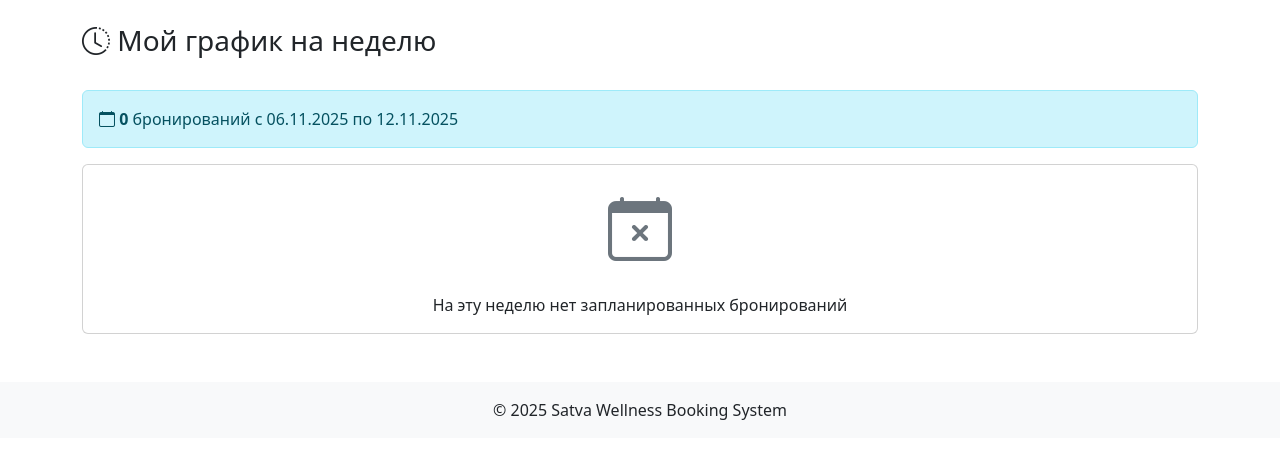
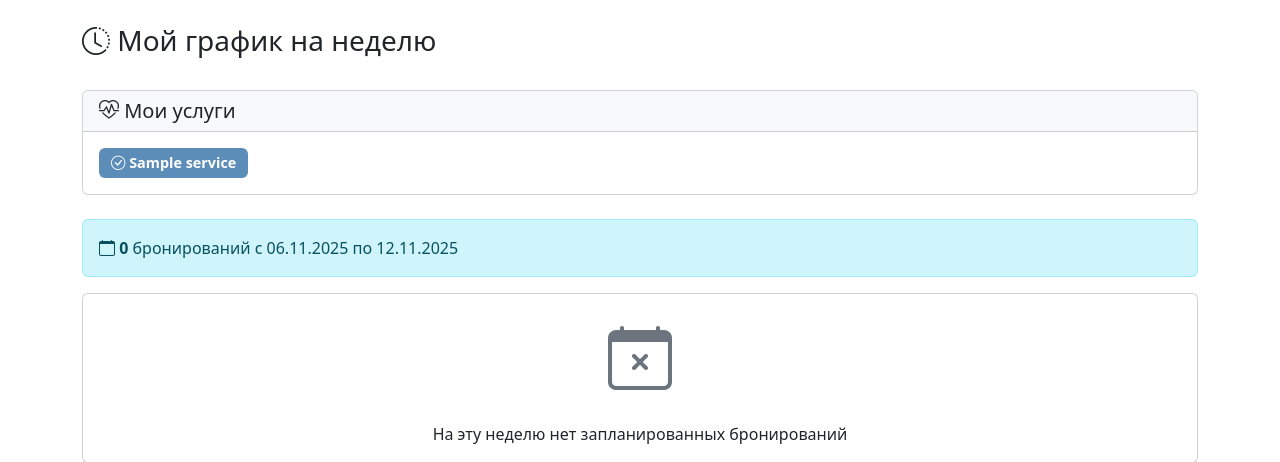
Before and after one commit to santex85/satva_willnes_booking, a Django app: page /my-schedule/ in a window 1280 px wide. Shown: the part 56-518 px from the top of the page. Run offline with Django 5.2, Linux system fonts and the light colour scheme; a user stored in the database is signed in; tables that the repository leaves empty hold one stand-in row (values such as "Sample post").

Commit message:
Добавлен список услуг специалиста на странице графика
- Добавлена секция 'Мои услуги' с отображением всех услуг специалиста
- Если услуг больше 5, показываются только первые 5
- Остальные услуги скрыты и открываются по кнопке 'Показать еще'
- Добавлен JavaScript для переключения видимости услуг
- Услуги отображаются в виде badges с иконками

```diff
--- a/booking/views.py
+++ b/booking/views.py
@@ -114,12 +114,16 @@ def my_schedule_view(request):
     # Подсчитываем общее количество бронирований
     total_bookings = bookings.count()
 
+    # Получаем все услуги, которые может выполнять специалист
+    services = specialist.services_can_perform.all().order_by('name')
+
     return render(request, 'specialist_schedule.html', {
         'week_days': week_days,
         'today': today,
         'week_end': week_end,
         'total_bookings': total_bookings,
-        'specialist': specialist
+        'specialist': specialist,
+        'services': services
     })
 
 
--- a/templates/specialist_schedule.html
+++ b/templates/specialist_schedule.html
@@ -7,6 +7,31 @@
 <div class="d-flex justify-content-between align-items-center mb-3 mb-md-4">
     <h1 class="h3"><i class="bi bi-clock-history"></i> Мой график на неделю</h1>
 </div>
+
+<!-- Секция с услугами специалиста -->
+{% if services %}
+<div class="card mb-4">
+    <div class="card-header bg-light">
+        <h5 class="mb-0"><i class="bi bi-heart-pulse"></i> Мои услуги</h5>
+    </div>
+    <div class="card-body">
+        <div class="d-flex flex-wrap gap-2" id="services-list">
+            {% for service in services %}
+            <span class="badge bg-primary {% if forloop.counter > 5 %}service-hidden d-none{% endif %}" style="font-size: 0.9rem; padding: 0.5rem 0.75rem;">
+                <i class="bi bi-check-circle"></i> {{ service.name }}
+            </span>
+            {% endfor %}
+        </div>
+        {% if services|length > 5 %}
+        <div class="mt-3">
+            <button type="button" class="btn btn-sm btn-outline-primary" id="toggle-services-btn" onclick="toggleServices()">
+                <i class="bi bi-chevron-down"></i> Показать еще ({{ services|length|add:"-5" }})
+            </button>
+        </div>
+        {% endif %}
+    </div>
+</div>
+{% endif %}
 
 <div class="alert alert-info">
     <i class="bi bi-calendar"></i>
@@ -82,4 +107,30 @@
     </div>
 </div>
 {% endif %}
+
+<script>
+function toggleServices() {
+    const hiddenServices = document.querySelectorAll('.service-hidden');
+    const toggleBtn = document.getElementById('toggle-services-btn');
+
+    if (!toggleBtn || hiddenServices.length === 0) return;
+
+    const isHidden = hiddenServices[0].classList.contains('d-none');
+
+    hiddenServices.forEach(function(service) {
+        if (isHidden) {
+            service.classList.remove('d-none');
+        } else {
+            service.classList.add('d-none');
+        }
+    });
+
+    if (isHidden) {
+        toggleBtn.innerHTML = '<i class="bi bi-chevron-up"></i> Скрыть';
+    } else {
+        const hiddenCount = hiddenServices.length;
+        toggleBtn.innerHTML = `<i class="bi bi-chevron-down"></i> Показать еще (${hiddenCount})`;
+    }
+}
+</script>
 {% endblock %}
```
